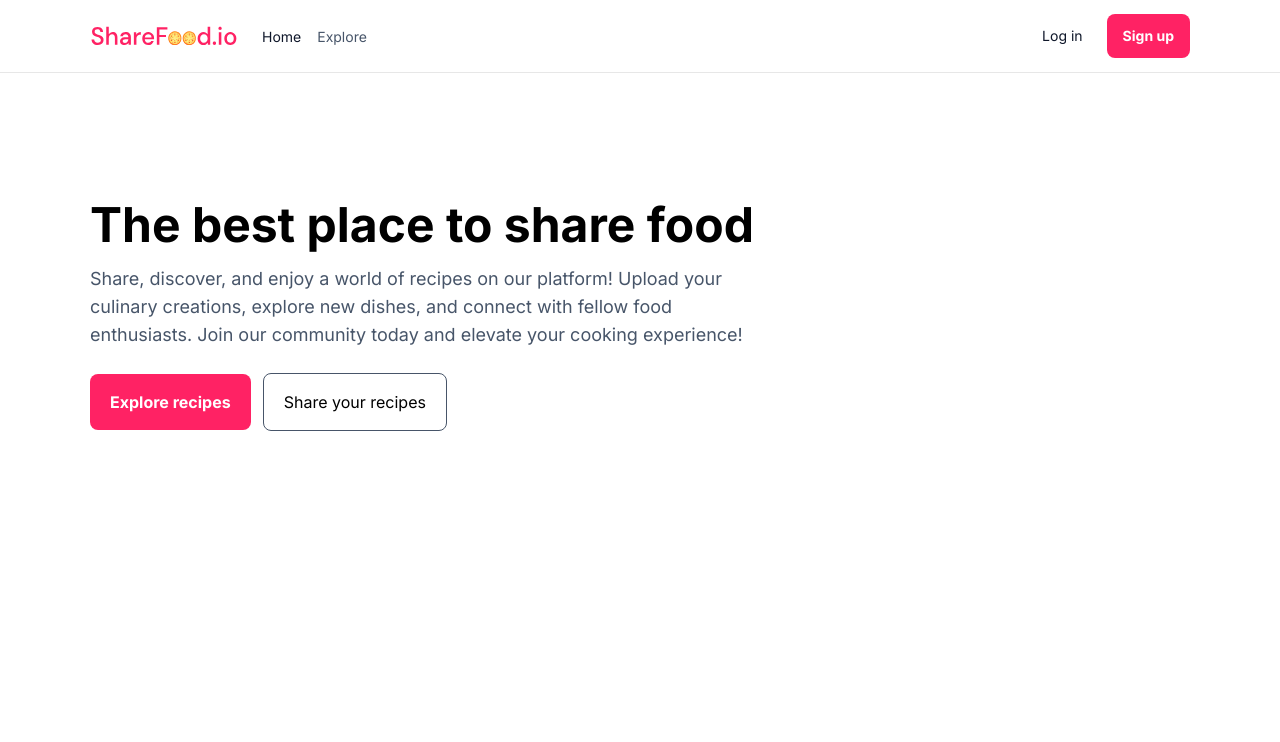
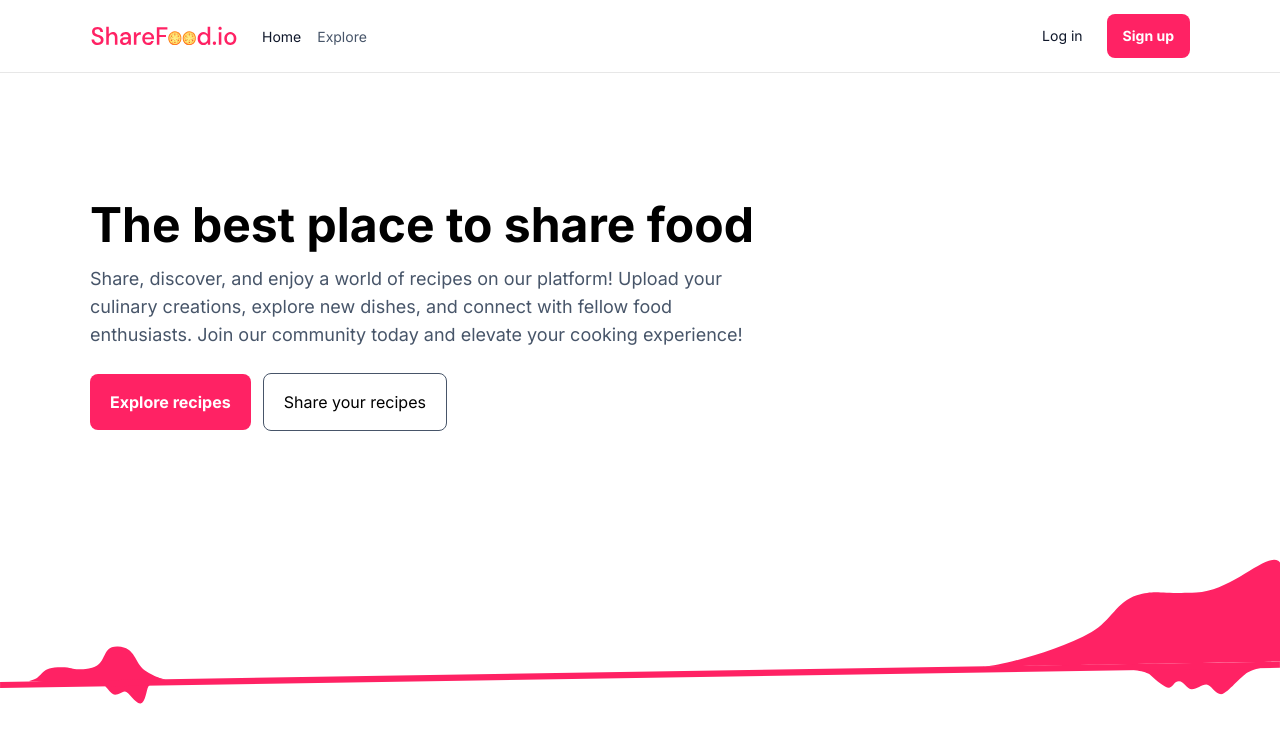
Before and after one commit to Poxie/sharefood, a Next.js app in the folder frontend/: page / in a window 1280 px wide. Shown: the top 742 px of the page. Built offline with nearby package versions, Linux system fonts and the light colour scheme.

Commit message:
Add divider between home hero and rest

```diff
--- a/frontend/components/home/index.tsx
+++ b/frontend/components/home/index.tsx
@@ -1,9 +1,18 @@
+import Image from "next/image";
 import HomeHeroSection from "./HomeHeroSection";
 
 export default function Home() {
     return(
         <main>
             <HomeHeroSection />
+            <Image
+                data-testid="home-divider"
+                width="1920"
+                height="20"
+                src="/home-divider.svg"
+                className="w-full"
+                alt=""
+            />
         </main>
     )
 }
```
Also changed, not shown: frontend/public/home-divider.svg (added), 1 other file (tests, documents, lock files or other folders).
